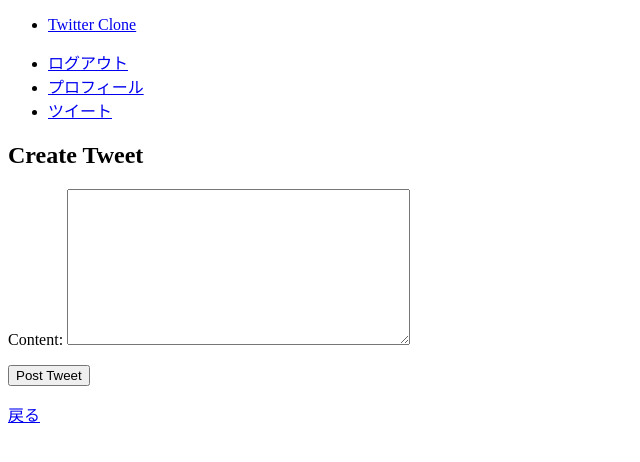
After one commit to shinonome-inc/backend-final-assignment-kobashi, a Django app: page /tweets/create/ in a window 1280 px wide. The commit adds this page. Shown: the top 462 px of the page, without its empty margins (0-640 px from the left). Run offline with Django 4.2, Linux system fonts and the light colour scheme; the visitor is signed in with stand-in values (Sample User, id 1).

Commit message:
ツイート機能の実装

```diff
--- a/templates/base.html
+++ b/templates/base.html
@@ -18,6 +18,8 @@
     <nav>
       <ul>
         <li><a href="{% url 'accounts:logout' %}">ログアウト</a></li>
+        <li><a href="{% url 'accounts:user_profile' %}">プロフィール</a></li>
+        <li><a href="{% url 'tweets:create' %}">ツイート</a></li>
       </ul>
     </nav>
     {% else %}
--- /dev/null
+++ b/templates/tweets/create.html
@@ -0,0 +1,13 @@
+{% extends "base.html" %}
+
+{% block title %}Tweet{% endblock %}
+
+{% block content %}
+<h2>Create Tweet</h2>
+<form method="post" action="{% url 'tweets:create' %}">
+    {% csrf_token %}
+    {{ form.as_p}}
+    <button type="submit">Post Tweet</button>
+</form>
+<p><a href="{% url 'tweets:home' %}">戻る</a></p>
+{% endblock %}
--- a/tweets/admin.py
+++ b/tweets/admin.py
@@ -1 +1,5 @@
-# from django.contrib import admin
+from django.contrib import admin
+
+from .models import Tweet
+
+admin.site.register(Tweet)
--- /dev/null
+++ b/tweets/forms.py
@@ -0,0 +1,9 @@
+from django import forms
+
+from tweets.models import Tweet
+
+
+class TweetForm(forms.ModelForm):
+    class Meta:
+        model = Tweet
+        fields = ("content",)
--- a/tweets/models.py
+++ b/tweets/models.py
@@ -1,4 +1,10 @@
-# from django.db import models
+from django.db import models
 
 
-# class Tweet(models.Model):
+class Tweet(models.Model):
+    user = models.ForeignKey("accounts.User", on_delete=models.CASCADE)
+    content = models.TextField(max_length=140)
+    created_at = models.DateTimeField(auto_now_add=True)
+
+    def __str__(self):
+        return f"{self.user.username} - {self.content} ({self.created_at})"
--- a/tweets/urls.py
+++ b/tweets/urls.py
@@ -6,9 +6,9 @@ app_name = "tweets"
 
 urlpatterns = [
     path("home/", views.HomeView.as_view(), name="home"),
-    # path('create/', views.TweetCreateView.as_view(), name='create'),
-    # path('<int:pk>/', views.TweetDetailView.as_view(), name='detail'),
-    # path('<int:pk>/delete/', views.TweetDeleteView.as_view(), name='delete'),
+    path("create/", views.TweetCreateView.as_view(), name="create"),
+    path("<int:pk>/", views.TweetDetailView.as_view(), name="detail"),
+    path("<int:pk>/delete/", views.TweetDeleteView.as_view(), name="delete"),
     # path('<int:pk>/like/', views.LikeView, name='like'),
     # path('<int:pk>/unlike/', views.UnlikeView, name='unlike'),
 ]
--- a/tweets/views.py
+++ b/tweets/views.py
@@ -1,7 +1,40 @@
 # from django.shortcuts import render
 from django.contrib.auth.mixins import LoginRequiredMixin
-from django.views.generic import TemplateView
+from django.urls import reverse_lazy
+from django.views.generic import CreateView, DeleteView, DetailView, ListView
+
+from tweets.forms import TweetForm
+
+from .models import Tweet
 
 
-class HomeView(LoginRequiredMixin, TemplateView):
+class HomeView(LoginRequiredMixin, ListView):
+    model = Tweet
     template_name = "tweets/home.html"
+    context_object_name = "tweets"
+
+    def get_queryset(self):
+        return Tweet.objects.all().select_related("user").order_by("-created_at")
+
+
+class TweetCreateView(LoginRequiredMixin, CreateView):
+    model = Tweet
+    form_class = TweetForm
+    template_name = "tweets/create.html"
+    success_url = reverse_lazy("tweets:home")
+
+    def form_valid(self, form):
+        form.instance.user = self.request.user
+        return super().form_valid(form)
+
+
+class TweetDetailView(LoginRequiredMixin, DetailView):
+    model = Tweet
+    template_name = "tweets/detail.html"
+    context_object_name = "tweet"
+
+
+class TweetDeleteView(LoginRequiredMixin, DeleteView):
+    model = Tweet
+    template_name = "tweets/delete.html"
+    success_url = reverse_lazy("tweet:home")
```
Also changed, not shown: accounts/views.py (+13 -0 lines), templates/accounts/profile.html (+8 -0 lines), templates/tweets/delete.html (added, +9 -0 lines), templates/tweets/detail.html (added, +9 -0 lines), templates/tweets/home.html (+12 -0 lines), tweets/migrations/0001_initial.py (added).
